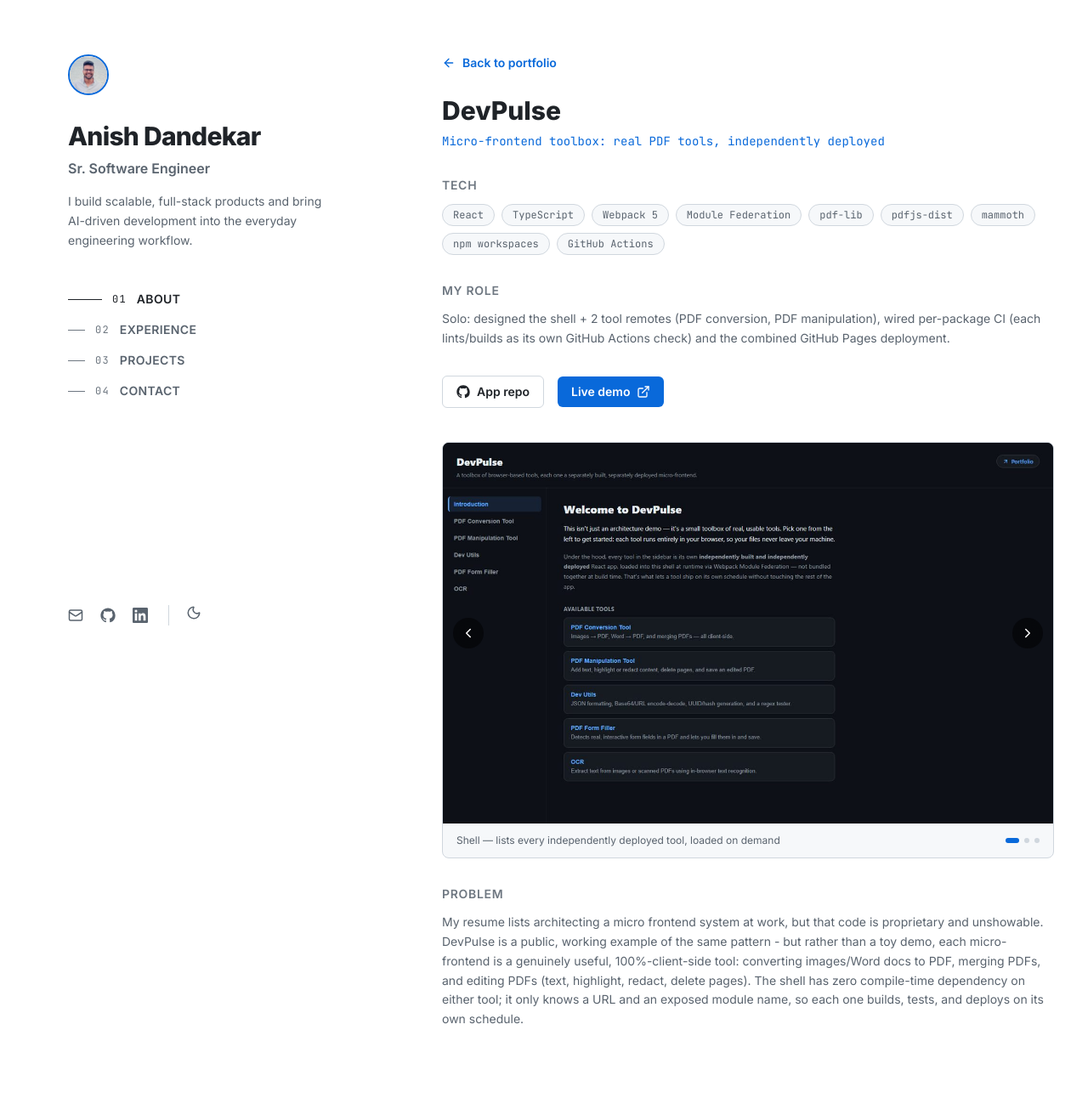
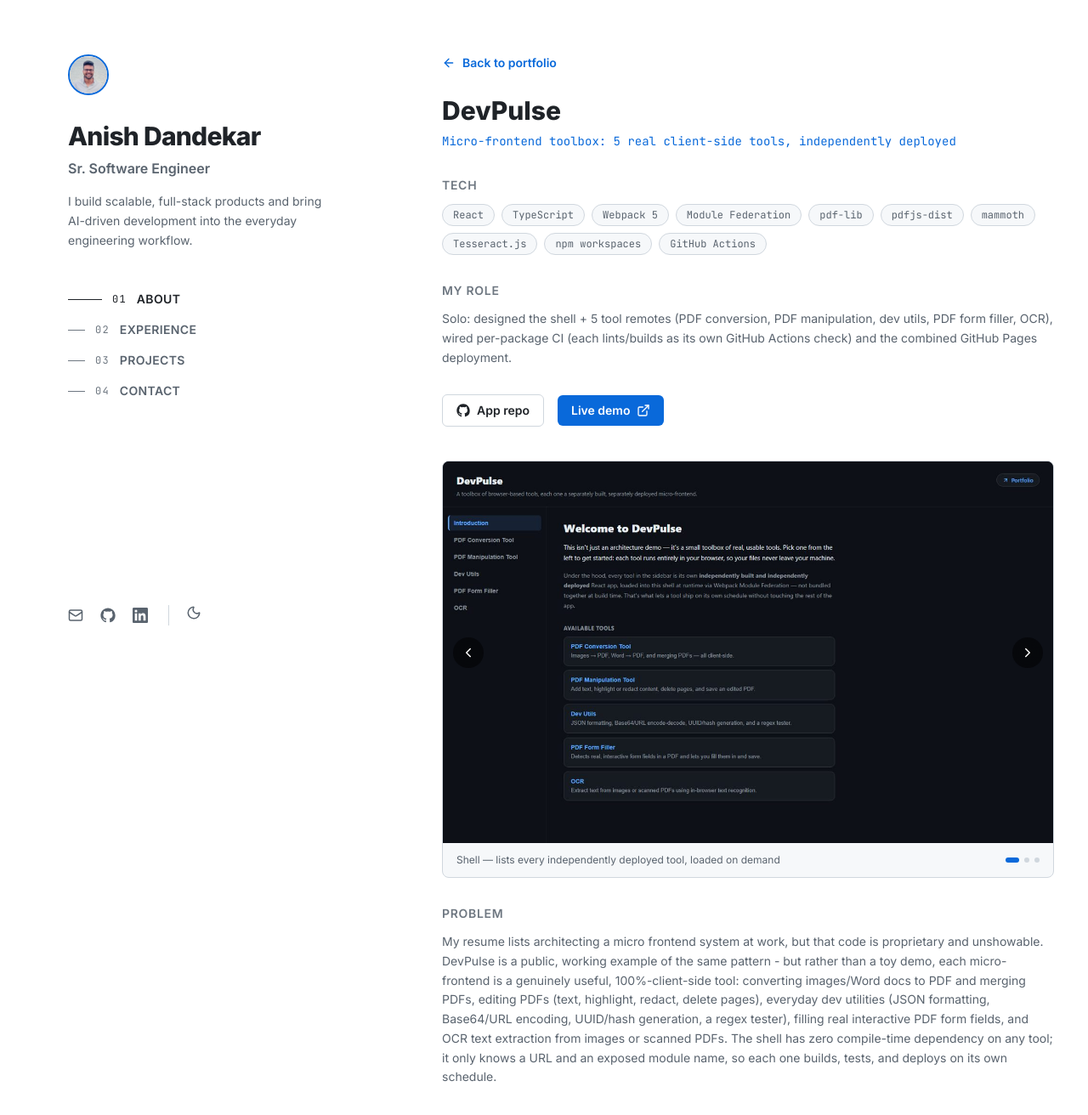
Before and after one commit to anish0714/portfolio-website, a React (Vite) app: page /projects/devpulse-mfe in a window 1280 px wide. Shown: the top 1312 px of the page at 85% size. Before the commit the page ends 1275 px from the top, so only its background shows below. Built offline with nearby package versions, Linux system fonts and the light colour scheme.

Commit message:
Update DevPulse case study to reflect all 5 deployed tools (#25)
The shell now lists 5 tools (PDF Conversion, PDF Manipulation, Dev
Utils, PDF Form Filler, OCR) but the case study still only described
the original 2. Update the tagline, problem statement, role, and tech
list to match.

```diff
--- a/src/data/projects.ts
+++ b/src/data/projects.ts
@@ -118,12 +118,12 @@
   {
     slug: "devpulse-mfe",
     name: "DevPulse",
-    tagline: "Micro-frontend toolbox: real PDF tools, independently deployed",
+    tagline: "Micro-frontend toolbox: 5 real client-side tools, independently deployed",
     summary:
-      "A public, working example of the micro-frontend pattern from my day job: independently useful, 100%-client-side tools, each built, tested, and deployed on its own schedule via real Webpack Module Federation.",
+      "A public, working example of the micro-frontend pattern from my day job: 5 independently useful, 100%-client-side tools — PDF conversion, PDF editing, dev utilities, a PDF form filler, and OCR — each built, tested, and deployed on its own schedule via real Webpack Module Federation.",
     problem:
-      "My resume lists architecting a micro frontend system at work, but that code is proprietary and unshowable. DevPulse is a public, working example of the same pattern - but rather than a toy demo, each micro-frontend is a genuinely useful, 100%-client-side tool: converting images/Word docs to PDF, merging PDFs, and editing PDFs (text, highlight, redact, delete pages). The shell has zero compile-time dependency on either tool; it only knows a URL and an exposed module name, so each one builds, tests, and deploys on its own schedule.",
-    role: "Solo: designed the shell + 2 tool remotes (PDF conversion, PDF manipulation), wired per-package CI (each lints/builds as its own GitHub Actions check) and the combined GitHub Pages deployment.",
+      "My resume lists architecting a micro frontend system at work, but that code is proprietary and unshowable. DevPulse is a public, working example of the same pattern - but rather than a toy demo, each micro-frontend is a genuinely useful, 100%-client-side tool: converting images/Word docs to PDF and merging PDFs, editing PDFs (text, highlight, redact, delete pages), everyday dev utilities (JSON formatting, Base64/URL encoding, UUID/hash generation, a regex tester), filling real interactive PDF form fields, and OCR text extraction from images or scanned PDFs. The shell has zero compile-time dependency on any tool; it only knows a URL and an exposed module name, so each one builds, tests, and deploys on its own schedule.",
+    role: "Solo: designed the shell + 5 tool remotes (PDF conversion, PDF manipulation, dev utils, PDF form filler, OCR), wired per-package CI (each lints/builds as its own GitHub Actions check) and the combined GitHub Pages deployment.",
     tech: [
       "React",
       "TypeScript",
@@ -132,6 +132,7 @@
       "pdf-lib",
       "pdfjs-dist",
       "mammoth",
+      "Tesseract.js",
       "npm workspaces",
       "GitHub Actions",
     ],
```
